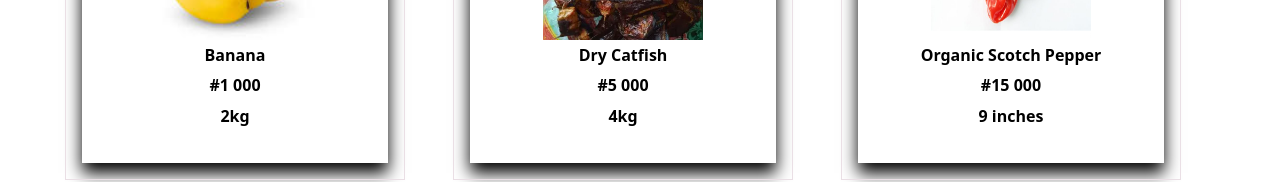
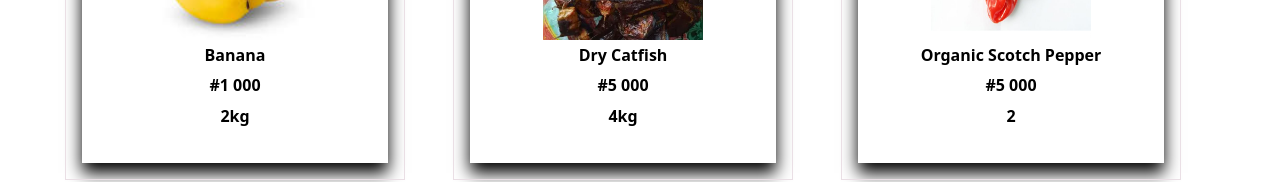
Before and after one commit to expensive7832/ecc-teamwork, a plain HTML site: page index.html in a window 1280 px wide. Shown: the part 2765-2947 px from the top of the page. Drawn offline with Linux system fonts and the light colour scheme; files whose address does not match are found by name.

Commit message:
Update index.html

```diff
--- a/index.html
+++ b/index.html
@@ -368,8 +368,8 @@
             <div class="contain" data-name="product-9">
                 <img src="./Images/organic-scotch-pepper-900x560.jpg" alt="">
                 <div>Organic Scotch Pepper</div>
-                <div class="price-list">#15 000</div>
-                <div class="size">9 inches</div>
+                <div class="price-list">#5 000</div>
+                <div class="size">2</div>
             </div>
         </div>
     </div>
```
